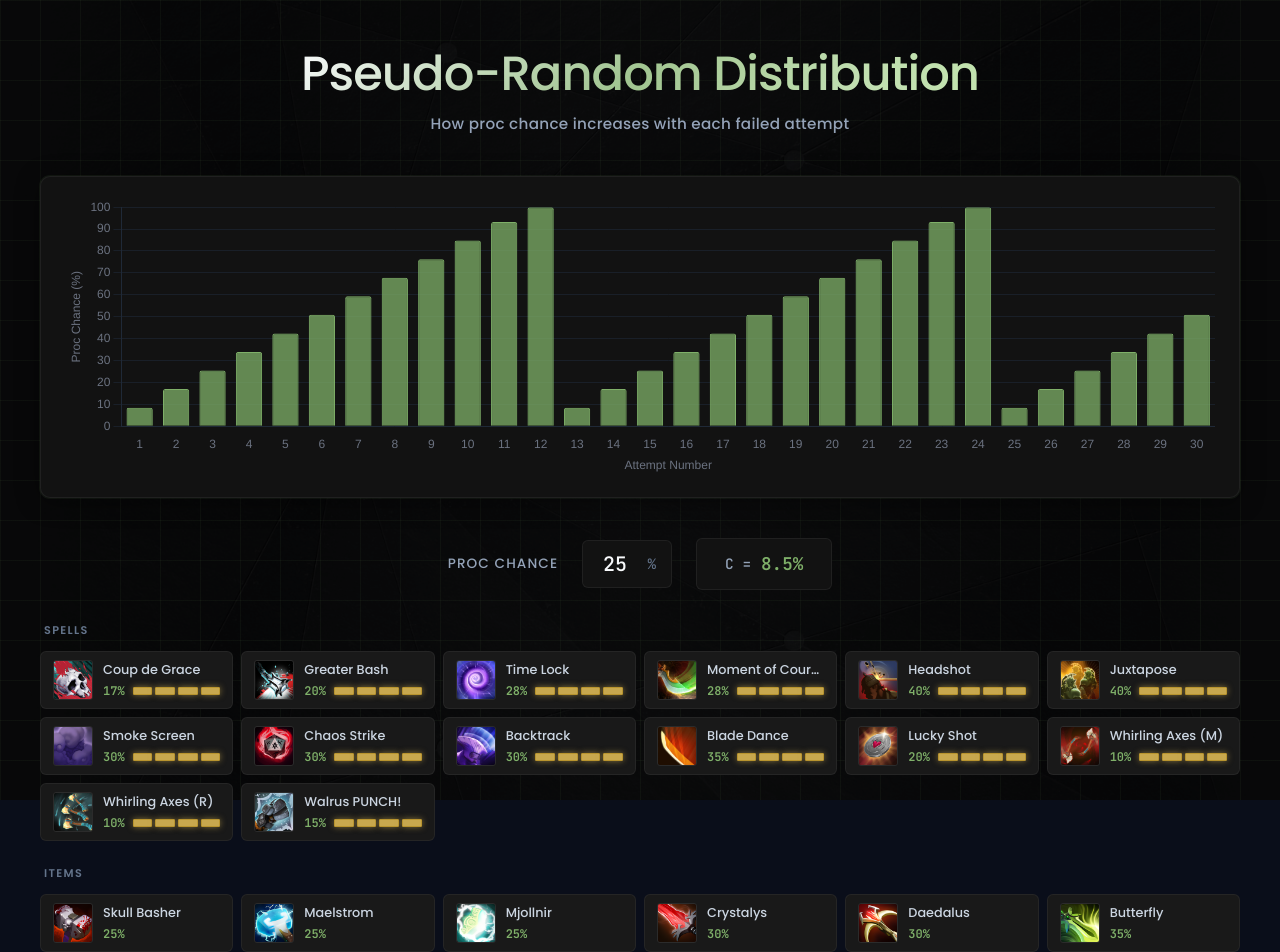
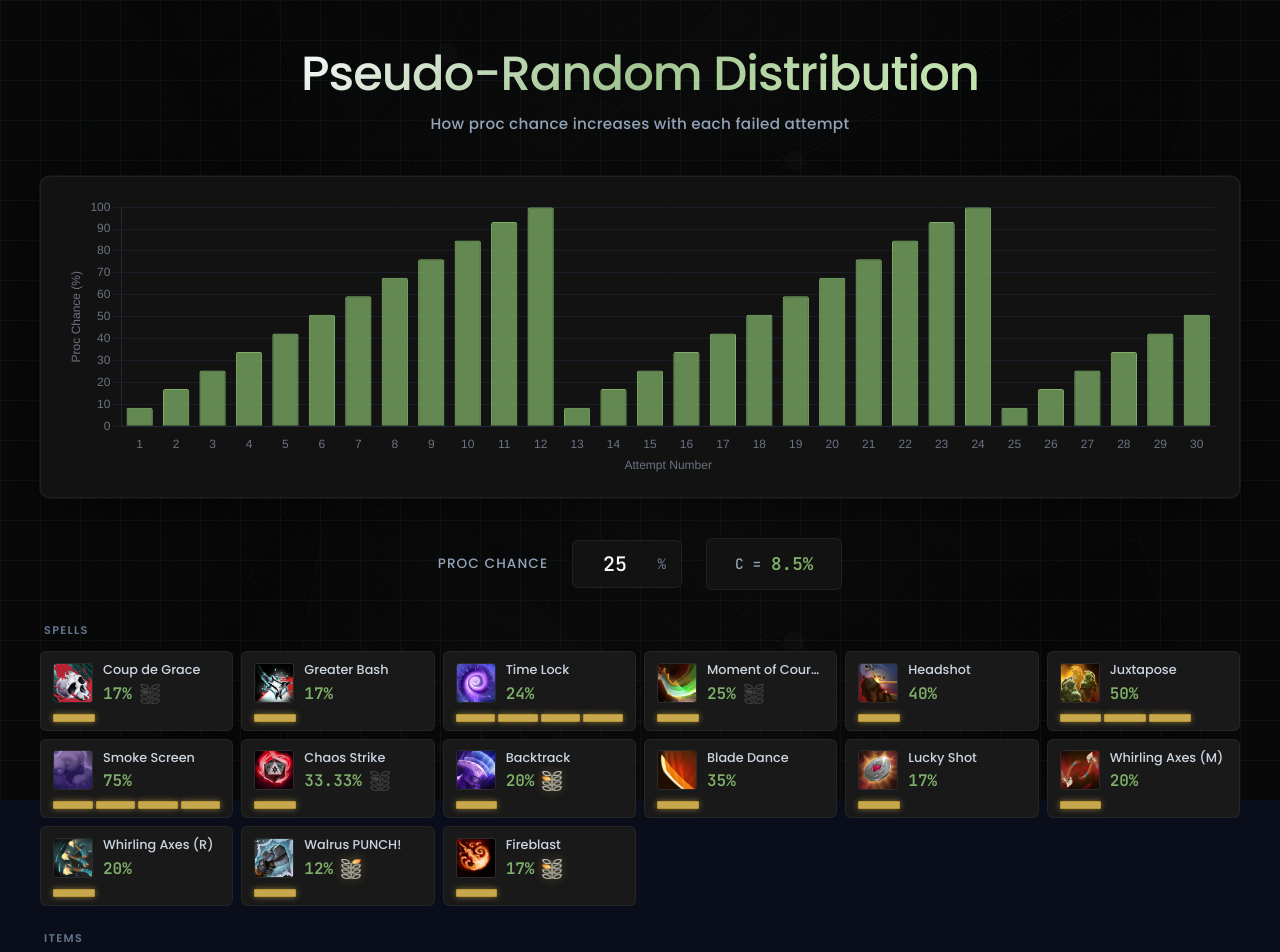
Before and after one commit to adrianistaken/pseudo-random, a Vue app: page / in a window 1280 px wide. Shown: the top 952 px of the page. Built offline with nearby package versions, Linux system fonts and the light colour scheme.

Commit message:
Styling; New ability; Cleanup; Counter effect

```diff
--- a/src/App.vue
+++ b/src/App.vue
@@ -1,7 +1,8 @@
 <script setup lang="ts">
-import { computed } from 'vue'
+import { computed, ref } from 'vue'
 import '@/chartConfig'
 import { useSimulation } from '@/composables/useSimulation'
+import { useAnimatedNumber } from '@/composables/useAnimatedNumber'
 import PresetButtons from '@/components/PresetButtons.vue'
 import HistogramChart from '@/components/HistogramChart.vue'
 import { calculateC } from '@/simulation/prd'
@@ -9,6 +10,38 @@ import { calculateC } from '@/simulation/prd'
 const { procChance, result, applyPreset } = useSimulation()
 
 const isInvalid = computed(() => procChance.value < 1 || procChance.value > 99)
+const inputFocused = ref(false)
+
+const animatedProc = useAnimatedNumber(procChance, 350)
+const cPercent = computed(() => getPrdConstant() * 100)
+const animatedC = useAnimatedNumber(cPercent, 350)
+
+const displayProc = computed(() => {
+  if (inputFocused.value) return procChance.value
+  if (Number.isInteger(procChance.value)) return Math.round(animatedProc.value)
+  return Math.round(animatedProc.value * 100) / 100
+})
+
+function handleInput(e: Event) {
+  const input = e.target as HTMLInputElement
+  const raw = input.value
+  if (raw === '' || raw.endsWith('.')) return
+  let val = parseFloat(raw)
+  if (isNaN(val)) return
+  val = Math.round(val * 100) / 100
+  val = Math.min(99, Math.max(0, val))
+  procChance.value = val
+}
+
+function handleBlur(e: Event) {
+  const input = e.target as HTMLInputElement
+  let val = parseFloat(input.value)
+  if (isNaN(val)) val = 25
+  val = Math.round(val * 100) / 100
+  val = Math.min(99, Math.max(1, val))
+  procChance.value = val
+  input.value = String(val)
+}
 
 function handlePreset(value: number) {
   applyPreset(value)
@@ -53,16 +86,20 @@ function getPrdConstant(): number {
           <div class="input-wrapper" :class="{ invalid: isInvalid }">
             <input
               type="number"
-              v-model.number="procChance"
+              :value="displayProc"
+              @focus="inputFocused = true"
+              @input="handleInput"
+              @blur="inputFocused = false; handleBlur($event)"
               min="1"
               max="99"
+              step="0.01"
               class="proc-input"
             />
             <span class="input-suffix">%</span>
           </div>
           <div class="c-value">
             <span class="c-label">C =</span>
-            <span class="c-number">{{ (getPrdConstant() * 100).toFixed(1) }}%</span>
+            <span class="c-number">{{ animatedC.toFixed(1) }}%</span>
           </div>
         </div>
 
@@ -188,7 +225,7 @@ function getPrdConstant(): number {
 }
 
 .proc-input {
-  width: 90px;
+  width: 110px;
   height: 48px;
   background: rgb(18 18 18);
   border: 1px solid #4f4f4f3b;
@@ -286,7 +323,7 @@ function getPrdConstant(): number {
   }
 
   .proc-input {
-    width: 80px;
+    width: 100px;
     height: 44px;
     font-size: 1.1rem;
   }
--- a/src/components/PresetButtons.vue
+++ b/src/components/PresetButtons.vue
@@ -13,21 +13,38 @@ const spells = computed(() => PRESETS.filter(p => p.category === 'spell'))
 // Track selected level per preset (defaults to max level)
 const selectedLevels = reactive<Record<string, number>>({})
 
+// Track talent toggle per preset
+const talentActive = reactive<Record<string, boolean>>({})
+
 function getLevel(preset: Preset): number {
   return selectedLevels[preset.label] ?? preset.levels.length - 1
 }
 
-function getProcChance(preset: Preset, levelIndex: number): number {
-  return preset.levels[levelIndex] ?? preset.levels[preset.levels.length - 1] ?? 0
+function isTalentOn(preset: Preset): boolean {
+  if (!preset.talent) return false
+  if (preset.talent.locked) return true
+  return !!talentActive[preset.label]
+}
+
+function getEffectiveChance(preset: Preset, levelIndex: number): number {
+  const base = preset.levels[levelIndex] ?? preset.levels[preset.levels.length - 1] ?? 0
+  const bonus = isTalentOn(preset) ? preset.talent!.bonus : 0
+  return base + bonus
 }
 
 function selectLevel(preset: Preset, levelIndex: number) {
   selectedLevels[preset.label] = levelIndex
-  emit('select', getProcChance(preset, levelIndex))
+  emit('select', getEffectiveChance(preset, levelIndex))
 }
 
 function selectPreset(preset: Preset) {
-  emit('select', getProcChance(preset, getLevel(preset)))
+  emit('select', getEffectiveChance(preset, getLevel(preset)))
+}
+
+function toggleTalent(preset: Preset) {
+  if (preset.talent?.locked) return
+  talentActive[preset.label] = !talentActive[preset.label]
+  emit('select', getEffectiveChance(preset, getLevel(preset)))
 }
 </script>
 
@@ -43,6 +60,7 @@ function selectPreset(preset: Preset) {
           @click="selectPreset(preset)"
           class="preset-card"
         >
+          <div class="card-top">
             <img
               v-if="preset.image"
               :src="preset.image"
@@ -51,9 +69,20 @@ function selectPreset(preset: Preset) {
             />
             <div class="preset-info">
               <span class="preset-label">{{ preset.label }}</span>
-            <div class="preset-bottom">
-              <span class="preset-value">{{ preset.levels[getLevel(preset)] }}%</span>
-              <div v-if="preset.levels.length > 1" class="level-pips">
+              <div class="preset-value-row">
+                <span class="preset-value">{{ getEffectiveChance(preset, getLevel(preset)) }}%</span>
+                <img
+                  v-if="preset.talent"
+                  :src="preset.talent.icon"
+                  :alt="`+${preset.talent.bonus}% talent`"
+                  class="talent-icon"
+                  :class="{ active: isTalentOn(preset), locked: preset.talent.locked }"
+                  @click.stop="toggleTalent(preset)"
+                />
+              </div>
+            </div>
+          </div>
+          <div v-if="preset.category === 'spell'" class="level-pips">
             <span
               v-for="(_, i) in preset.levels"
               :key="i"
@@ -61,8 +90,6 @@ function selectPreset(preset: Preset) {
               :class="{ active: i <= getLevel(preset) }"
               @click.stop="selectLevel(preset, i)"
             />
-              </div>
-            </div>
           </div>
         </button>
       </div>
@@ -78,6 +105,7 @@ function selectPreset(preset: Preset) {
           @click="selectPreset(preset)"
           class="preset-card"
         >
+          <div class="card-top">
             <img
               v-if="preset.image"
               :src="preset.image"
@@ -86,9 +114,20 @@ function selectPreset(preset: Preset) {
             />
             <div class="preset-info">
               <span class="preset-label">{{ preset.label }}</span>
-            <div class="preset-bottom">
-              <span class="preset-value">{{ preset.levels[getLevel(preset)] }}%</span>
-              <div v-if="preset.levels.length > 1" class="level-pips">
+              <div class="preset-value-row">
+                <span class="preset-value">{{ getEffectiveChance(preset, getLevel(preset)) }}%</span>
+                <img
+                  v-if="preset.talent"
+                  :src="preset.talent.icon"
+                  :alt="`+${preset.talent.bonus}% talent`"
+                  class="talent-icon"
+                  :class="{ active: isTalentOn(preset), locked: preset.talent.locked }"
+                  @click.stop="toggleTalent(preset)"
+                />
+              </div>
+            </div>
+          </div>
+          <div v-if="preset.category === 'spell'" class="level-pips">
             <span
               v-for="(_, i) in preset.levels"
               :key="i"
@@ -96,8 +135,6 @@ function selectPreset(preset: Preset) {
               :class="{ active: i <= getLevel(preset) }"
               @click.stop="selectLevel(preset, i)"
             />
-              </div>
-            </div>
           </div>
         </button>
       </div>
@@ -137,8 +174,8 @@ function selectPreset(preset: Preset) {
 .preset-card {
   position: relative;
   display: flex;
-  align-items: center;
-  gap: 0.625rem;
+  flex-direction: column;
+  gap: 0.5rem;
   padding: 0.5rem 0.75rem;
   background: rgb(25 25 25);
   backdrop-filter: blur(10px);
@@ -179,9 +216,16 @@ function selectPreset(preset: Preset) {
   transform: translateY(0);
 }
 
-.preset-icon {
+/* Top row: icon + info */
+.card-top {
+  display: flex;
+  align-items: center;
+  gap: 0.625rem;
   position: relative;
   z-index: 1;
+}
+
+.preset-icon {
   width: 40px;
   height: 40px;
   border-radius: 3px;
@@ -196,8 +240,6 @@ function selectPreset(preset: Preset) {
 }
 
 .preset-info {
-  position: relative;
-  z-index: 1;
   display: flex;
   flex-direction: column;
   gap: 0.15rem;
@@ -219,7 +261,7 @@ function selectPreset(preset: Preset) {
   color: #f8fafc;
 }
 
-.preset-bottom {
+.preset-value-row {
   display: flex;
   align-items: center;
   gap: 0.5rem;
@@ -227,7 +269,7 @@ function selectPreset(preset: Preset) {
 
 .preset-value {
   font-family: 'JetBrains Mono', monospace;
-  font-size: 0.75rem;
+  font-size: 1rem;
   font-weight: 600;
   color: #7fb069;
   transition: all 0.2s ease;
@@ -237,16 +279,44 @@ function selectPreset(preset: Preset) {
   text-shadow: 0 0 8px rgba(127, 176, 105, 0.4);
 }
 
+/* Talent icon */
+.talent-icon {
+  width: 20px;
+  height: 20px;
+  cursor: pointer;
+  transition: all 0.2s ease;
+  opacity: 0.25;
+  filter: grayscale(1);
+  flex-shrink: 0;
+}
+
+.talent-icon:hover {
+  opacity: 0.6;
+  filter: grayscale(0.5);
+}
+
+.talent-icon.active {
+  opacity: 1;
+  filter: grayscale(0) brightness(1.1) drop-shadow(0 0 4px rgba(200, 168, 78, 0.6));
+}
+
+.talent-icon.locked {
+  cursor: default;
+}
+
 /* Dota-style level pips */
 .level-pips {
   display: flex;
   align-items: center;
   gap: 3px;
-  flex: 1;
+  position: relative;
+  z-index: 1;
+  width: 100%;
 }
 
 .level-pip {
   flex: 1;
+  max-width: 25%;
   height: 8px;
   background: #2a2a2a;
   border: 1px solid #444;
@@ -282,7 +352,7 @@ function selectPreset(preset: Preset) {
 
   .preset-card {
     padding: 0.4rem 0.6rem;
-    gap: 0.5rem;
+    gap: 0.4rem;
   }
 
   .preset-icon {
--- /dev/null
+++ b/src/composables/useAnimatedNumber.ts
@@ -0,0 +1,36 @@
+import { ref, watch, onUnmounted, type Ref } from 'vue'
+
+export function useAnimatedNumber(source: Ref<number>, duration = 350) {
+  const display = ref(source.value)
+  let frameId: number | null = null
+
+  function easeOut(t: number) {
+    return 1 - Math.pow(1 - t, 3)
+  }
+
+  watch(source, (to, from) => {
+    if (frameId) cancelAnimationFrame(frameId)
+    const startTime = performance.now()
+    const diff = to - from
+
+    function tick(now: number) {
+      const elapsed = now - startTime
+      const progress = Math.min(elapsed / duration, 1)
+      display.value = from + diff * easeOut(progress)
+      if (progress < 1) {
+        frameId = requestAnimationFrame(tick)
+      } else {
+        display.value = to
+        frameId = null
+      }
+    }
+
+    frameId = requestAnimationFrame(tick)
+  })
+
+  onUnmounted(() => {
+    if (frameId) cancelAnimationFrame(frameId)
+  })
+
+  return display
+}
--- a/src/composables/useSimulation.ts
+++ b/src/composables/useSimulation.ts
@@ -7,29 +7,30 @@ import { computeDistributions } from '@/simulation/runner'
 // Single-element arrays = no level selection shown.
 // Multi-element arrays = level pips shown (index 0 = level 1, etc.)
 export const PRESETS: Preset[] = [
-  // ── Items (single level) ──
-  { label: 'Skull Basher',  levels: [25],     description: 'Bash',             image: '/images/items/Skull_Basher_Bash_abilityicon_dota2_wikiasset.png',              category: 'item' },
-  { label: 'Maelstrom',     levels: [25],     description: 'Chain Lightning',   image: '/images/items/Maelstrom_Chain_Lightning_abilityicon_dota2_wikiasset.png',      category: 'item' },
-  { label: 'Mjollnir',      levels: [25],     description: 'Static Charge',     image: '/images/items/Mjollnir_Static_Charge_abilityicon_dota2_wikiasset.png',         category: 'item' },
-  { label: 'Crystalys',     levels: [30],     description: 'Critical Strike',   image: '/images/items/Crystalys_Critical_Strike_abilityicon_dota2_wikiasset.png',      category: 'item' },
-  { label: 'Daedalus',      levels: [30],     description: 'Critical Strike',   image: '/images/items/Daedalus_Critical_Strike_abilityicon_dota2_wikiasset.png',       category: 'item' },
-  { label: 'Butterfly',     levels: [35],     description: 'Evasion',           image: '/images/items/Butterfly_Flutter_abilityicon_dota2_wikiasset.png',              category: 'item' },
+  // ── Items ──
+  { label: 'Skull Basher',  levels: [25],  description: 'Bash',            image: '/images/items/Skull_Basher_Bash_abilityicon_dota2_wikiasset.png',          category: 'item' },
+  { label: 'Maelstrom',     levels: [25],  description: 'Chain Lightning',  image: '/images/items/Maelstrom_Chain_Lightning_abilityicon_dota2_wikiasset.png',  category: 'item' },
+  { label: 'Mjollnir',      levels: [20],  description: 'Static Charge',    image: '/images/items/Mjollnir_Static_Charge_abilityicon_dota2_wikiasset.png',    category: 'item' },
+  { label: 'Crystalys',     levels: [30],  description: 'Critical Strike',  image: '/images/items/Crystalys_Critical_Strike_abilityicon_dota2_wikiasset.png',  category: 'item' },
+  { label: 'Daedalus',      levels: [30],  description: 'Critical Strike',  image: '/images/items/Daedalus_Critical_Strike_abilityicon_dota2_wikiasset.png',   category: 'item' },
+  { label: 'Butterfly',     levels: [35],  description: 'Evasion',          image: '/images/items/Butterfly_Flutter_abilityicon_dota2_wikiasset.png',          category: 'item' },
 
-  // ── Spells (4 levels) ──
-  { label: 'Coup de Grace',      levels: [10, 13, 15, 17],  description: 'Phantom Assassin',  image: '/images/spells/Phantom_Assassin_Coup_de_Grace_abilityicon_dota2_gameasset.png',    category: 'spell' },
-  { label: 'Greater Bash',       levels: [11, 14, 17, 20],  description: 'Spirit Breaker',    image: '/images/spells/Spirit_Breaker_Greater_Bash_abilityicon_dota2_gameasset.png',        category: 'spell' },
-  { label: 'Time Lock',          levels: [19, 22, 25, 28],  description: 'Faceless Void',     image: '/images/spells/Faceless_Void_Time_Lock_abilityicon_dota2_gameasset.png',            category: 'spell' },
-  { label: 'Moment of Courage',  levels: [19, 22, 25, 28],  description: 'Legion Commander',  image: '/images/spells/Legion_Commander_Moment_of_Courage_abilityicon_dota2_gameasset.png', category: 'spell' },
-  { label: 'Headshot',           levels: [28, 32, 36, 40],  description: 'Sniper',            image: '/images/spells/Sniper_Headshot_abilityicon_dota2_gameasset.png',                    category: 'spell' },
-  { label: 'Juxtapose',          levels: [28, 32, 36, 40],  description: 'Phantom Lancer',    image: '/images/spells/Phantom_Lancer_Juxtapose_abilityicon_dota2_gameasset.png',           category: 'spell' },
-  { label: 'Smoke Screen',       levels: [21, 24, 27, 30],  description: 'Riki',              image: '/images/spells/Riki_Smoke_Screen_abilityicon_dota2_gameasset.png',                  category: 'spell' },
-  { label: 'Chaos Strike',       levels: [30, 30, 30, 30],  description: 'Chaos Knight',      image: '/images/spells/Chaos_Knight_Chaos_Strike_abilityicon_dota2_gameasset.png',          category: 'spell' },
-  { label: 'Backtrack',          levels: [15, 20, 25, 30],  description: 'Faceless Void',     image: '/images/spells/Faceless_Void_Backtrack_abilityicon_dota2_gameasset.png',            category: 'spell' },
-  { label: 'Blade Dance',        levels: [20, 25, 30, 35],  description: 'Juggernaut',        image: '/images/spells/Juggernaut_Blade_Dance_abilityicon_dota2_gameasset.png',             category: 'spell' },
-  { label: 'Lucky Shot',         levels: [17, 18, 19, 20],  description: 'Pangolier',         image: '/images/spells/Pangolier_Lucky_Shot_abilityicon_dota2_gameasset.png',               category: 'spell' },
-  { label: 'Whirling Axes (M)',  levels: [10, 10, 10, 10],  description: 'Troll Warlord',     image: '/images/spells/Troll_Warlord_Whirling_Axes_(Melee)_abilityicon_dota2_gameasset.png',  category: 'spell' },
-  { label: 'Whirling Axes (R)',  levels: [10, 10, 10, 10],  description: 'Troll Warlord',     image: '/images/spells/Troll_Warlord_Whirling_Axes_(Ranged)_abilityicon_dota2_gameasset.png', category: 'spell' },
-  { label: 'Walrus PUNCH!',      levels: [15, 15, 15, 15],  description: 'Tusk',              image: '/images/spells/Tusk_Walrus_PUNCH!_abilityicon_dota2_gameasset.png',                 category: 'spell' },
+  // ── Spells ──
+  { label: 'Coup de Grace',      levels: [17],              description: 'Phantom Assassin',  image: '/images/spells/Phantom_Assassin_Coup_de_Grace_abilityicon_dota2_gameasset.png',     category: 'spell', talent: { bonus: 10, icon: '/images/icons/42px-Dota2_t3l_icon_darkmode.png' } },
+  { label: 'Greater Bash',       levels: [17],              description: 'Spirit Breaker',    image: '/images/spells/Spirit_Breaker_Greater_Bash_abilityicon_dota2_gameasset.png',         category: 'spell' },
+  { label: 'Time Lock',          levels: [12, 16, 20, 24],  description: 'Faceless Void',     image: '/images/spells/Faceless_Void_Time_Lock_abilityicon_dota2_gameasset.png',             category: 'spell' },
+  { label: 'Moment of Courage',  levels: [25],              description: 'Legion Commander',  image: '/images/spells/Legion_Commander_Moment_of_Courage_abilityicon_dota2_gameasset.png',  category: 'spell', talent: { bonus: 8, icon: '/images/icons/42px-Dota2_t3l_icon_darkmode.png' } },
+  { label: 'Headshot',           levels: [40],              description: 'Sniper',            image: '/images/spells/Sniper_Headshot_abilityicon_dota2_gameasset.png',                     category: 'spell' },
+  { label: 'Juxtapose',          levels: [40, 45, 50],      description: 'Phantom Lancer',    image: '/images/spells/Phantom_Lancer_Juxtapose_abilityicon_dota2_gameasset.png',            category: 'spell' },
+  { label: 'Smoke Screen',       levels: [30, 45, 60, 75],  description: 'Riki',              image: '/images/spells/Riki_Smoke_Screen_abilityicon_dota2_gameasset.png',                   category: 'spell' },
+  { label: 'Chaos Strike',       levels: [33.33],           description: 'Chaos Knight',      image: '/images/spells/Chaos_Knight_Chaos_Strike_abilityicon_dota2_gameasset.png',           category: 'spell', talent: { bonus: 10, icon: '/images/icons/42px-Dota2_t3l_icon_darkmode.png' } },
+  { label: 'Backtrack',          levels: [20],              description: 'Faceless Void',     image: '/images/spells/Faceless_Void_Backtrack_abilityicon_dota2_gameasset.png',             category: 'spell', talent: { bonus: 0, icon: '/images/icons/42px-Dota2_t3l_icon_darkmode.png', locked: true } },
+  { label: 'Blade Dance',        levels: [35],              description: 'Juggernaut',        image: '/images/spells/Juggernaut_Blade_Dance_abilityicon_dota2_gameasset.png',              category: 'spell' },
+  { label: 'Lucky Shot',         levels: [17],              description: 'Pangolier',         image: '/images/spells/Pangolier_Lucky_Shot_abilityicon_dota2_gameasset.png',                category: 'spell' },
+  { label: 'Whirling Axes (M)',  levels: [20],              description: 'Troll Warlord',     image: '/images/spells/Troll_Warlord_Whirling_Axes_(Melee)_abilityicon_dota2_gameasset.png',  category: 'spell' },
+  { label: 'Whirling Axes (R)',  levels: [20],              description: 'Troll Warlord',     image: '/images/spells/Troll_Warlord_Whirling_Axes_(Ranged)_abilityicon_dota2_gameasset.png', category: 'spell' },
+  { label: 'Walrus PUNCH!',      levels: [12],              description: 'Tusk',              image: '/images/spells/Tusk_Walrus_PUNCH!_abilityicon_dota2_gameasset.png',                  category: 'spell', talent: { bonus: 0, icon: '/images/icons/42px-Dota2_t4r_icon_darkmode.png', locked: true } },
+  { label: 'Fireblast',          levels: [17],              description: 'Ogre Magi',         image: '/images/spells/Ogre_Magi_Fireblast_abilityicon_dota2_gameasset.png',                 category: 'spell', talent: { bonus: 0, icon: '/images/icons/42px-Dota2_t3l_icon_darkmode.png', locked: true } },
 ]
 
 export const TRIAL_OPTIONS = [1_000, 10_000, 100_000] as const
@@ -41,9 +42,13 @@ export function useSimulation() {
   const error = ref<string | null>(null)
 
   let debounceTimer: ReturnType<typeof setTimeout> | null = null
+  let skipWatch = false
 
   function applyPreset(value: number) {
+    if (debounceTimer) clearTimeout(debounceTimer)
+    skipWatch = true
     procChance.value = value
+    compute()
   }
 
   function compute() {
@@ -65,6 +70,7 @@ export function useSimulation() {
   }
 
   watch([procChance], () => {
+    if (skipWatch) { skipWatch = false; return }
     if (debounceTimer) clearTimeout(debounceTimer)
     debounceTimer = setTimeout(() => {
       compute()
--- a/src/simulation/types.ts
+++ b/src/simulation/types.ts
@@ -26,4 +26,9 @@ export interface Preset {
   description: string
   image?: string
   category?: 'item' | 'spell'
+  talent?: {
+    bonus: number        // flat bonus added to proc chance, e.g. 10 means +10%
+    icon: string         // path to talent icon image
+    locked?: boolean     // if true, talent is always active and cannot be toggled off
+  }
 }
```
Also changed, not shown: src/components/HistogramChart.vue (+5 -3 lines), public/images/spells/Ogre_Magi_Fireblast_abilityicon_dota2_gameasset.png (added). Lines whose indentation alone changed are shown as unchanged.
